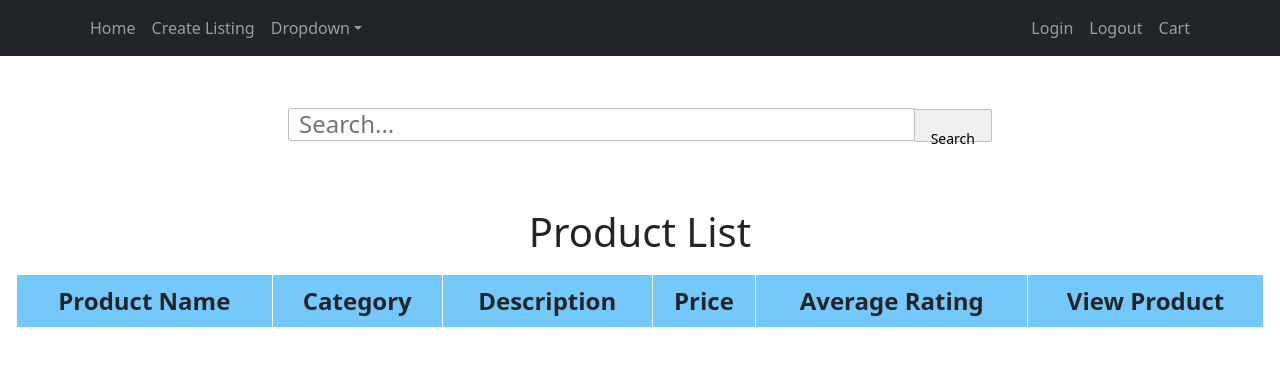
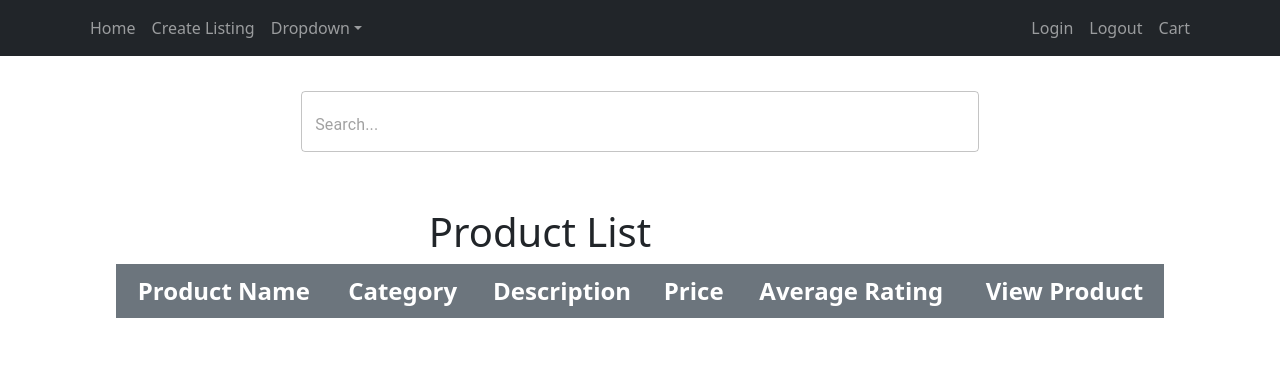
Before and after one commit to JacobBerkey/E-Commerce_React, a React (Create React App) app: page /Home in a window 1280 px wide. Shown: the top 366 px of the page. Built offline with nearby package versions, Linux system fonts and the light colour scheme.

Commit message:
Added new search bar + changed color to homepage table + added margins

```diff
--- a/src/App.js
+++ b/src/App.js
@@ -12,6 +12,7 @@ import React, { Component } from 'react'
 import {Switch, Route, Redirect} from 'react-router-dom'
 import axios from "axios";
 import jwtDecode from "jwt-decode";
+import {Grid} from "@material-ui/core";
 
 
 class App extends Component {
@@ -112,8 +113,9 @@ componentDidMount () {
     var user = this.state.user;
     console.log("Entering Render On App.js")
     return (
-      <div>
+      <Grid>
         <NavBar  user={user}  logOutUser={this.logOutUser} />
+
         <SearchBar />
       <div className='App'>
         <Switch>
@@ -133,9 +135,9 @@ componentDidMount () {
           <Route path="/Home" exact render={props => <Home {...props} user={user} allProducts = {this.state.allProducts} goToSingleProd={this.goToSingleProd}  />} />
         </Switch>
       </div>
-      </div>
+      </Grid>
     )
   }
-}
+};
 
 export default App;
--- a/src/components/Home/Home.css
+++ b/src/components/Home/Home.css
@@ -9,22 +9,25 @@
     align-items: center;
     border-collapse: collapse;
     width: 100%;
+    margin-left: 100px;
+    margin-right: 100px;
+
   }
 
   th,
   td {
-    border: 1px solid #ffffff;
+    border: 1px solid #6c757d;;
     text-align: center;
     padding: 8px;
     font-size: 24px;
   }
 
   th {
-    background-color: rgb(117, 201, 250);
+    background-color: rgb(238, 238, 238);
   }
 
   td {
-    background-color: rgb(205, 235, 253);
+    background-color: rgb(248, 248, 248);
   }
 
 
--- a/src/components/Home/Home.js
+++ b/src/components/Home/Home.js
@@ -1,8 +1,9 @@
 import React from 'react';
 import './Home.css'
 import axios from 'axios'
-import {Button} from '@material-ui/core';
+import {Button, Grid} from '@material-ui/core';
 import {Link} from "react-router-dom";
+import {Table} from 'react-bootstrap';
 
 
 
@@ -11,10 +12,13 @@ const Home = (props) =>{
 
 
         return(
-            <div className="app-container">
+            <Grid className="app-container" style={{marginRight: "200px"}}>
+            <div >
             <h1> Product List </h1>
-            <table>
-                <thead>
+            <div>
+            <Table>
+
+                <thead style={{backgroundColor: "#6c757d", color: "white"}}>
                     <tr>
                         <th>Product Name</th>
                         <th>Category</th>
@@ -39,8 +43,10 @@ const Home = (props) =>{
                     </tr>
                     ))}
                 </tbody>
-            </table>
+            </Table>
+            </div>
         </div>
+        </Grid>
         )
 
 }
--- a/src/components/SearchBar/SearchBar.js
+++ b/src/components/SearchBar/SearchBar.js
@@ -1,6 +1,7 @@
 import React, { Component } from 'react';
 import "./SearchBar.css"
-import {Paper, TextField} from '@material-ui/core';
+import {Button, Container, Grid, Paper, TextField} from '@material-ui/core';
+import {Form} from 'react-bootstrap';
 
 class SearchBar extends Component {
     constructor(props) {
@@ -23,15 +24,15 @@ class SearchBar extends Component {
 
     render() {
         return (
-            <containter>
-                <form onSubmit={(event) => this.handleSubmit(event)}>
-                <div className="search-bar">
-                <input className="input" type="text" name="searchQuery" placeholder="Search..."
-                onChange={this.handleChange} value={this.searchQuery}/>
-                <button className="button" type="submit">Search</button>
-                </div>
-            </form>
-            </containter>
+            <Container>
+                <Form onSubmit={(event) => this.handleSubmit(event)}>
+                    <Grid className="search-bar">
+                        <TextField  fullWidth variant="outlined"
+                        className="input"  type="text" name="searchQuery" placeholder="Search..."
+                        onChange={this.handleChange} value={this.searchQuery} />
+                    </Grid>
+                </Form>
+            </Container>
 
         )
     }
```
Also changed, not shown: public/plan.txt.
